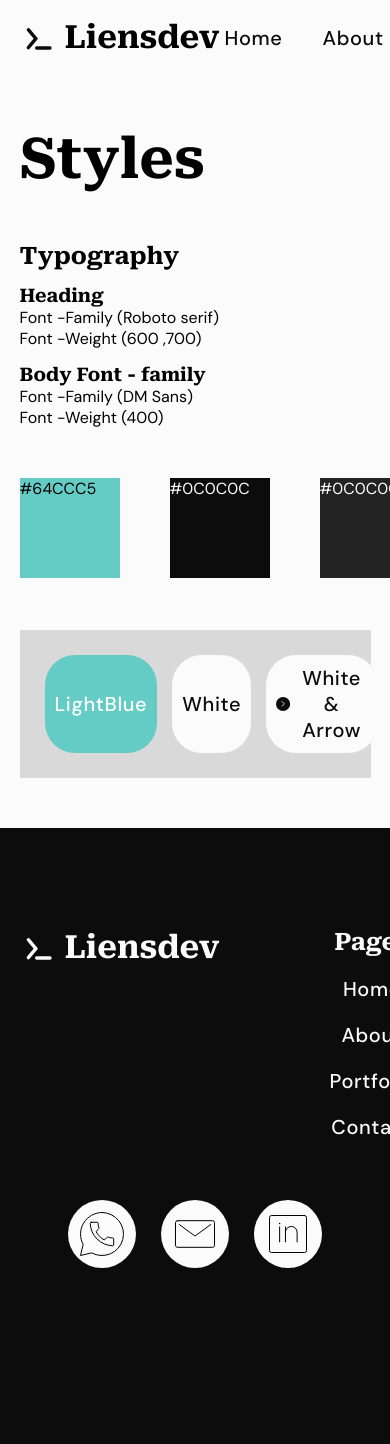
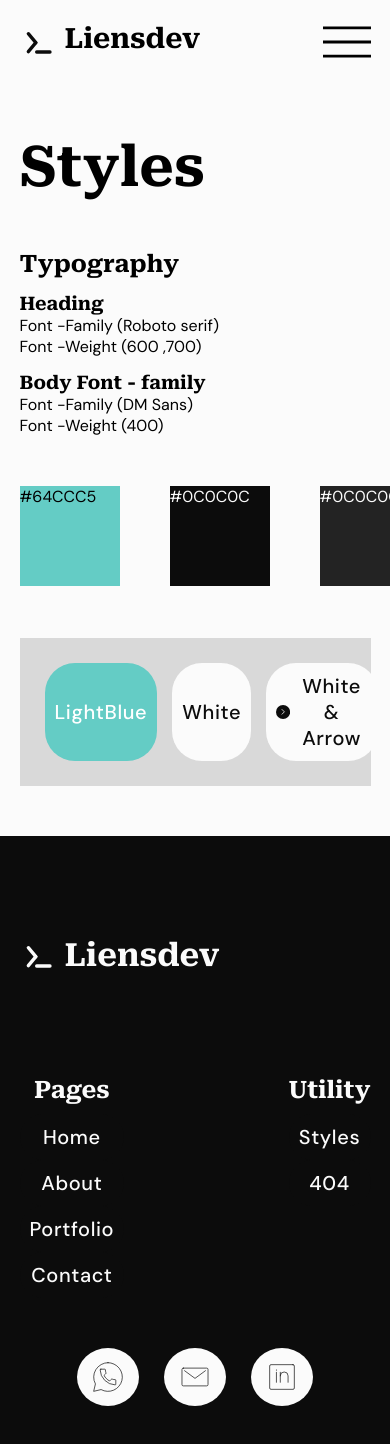
Before and after one commit to liensanchez/lienwordpress, a Vue app: page /style in a window 390 px wide. Shown: the top 1444 px of the page. Before the commit the page ends 1328 px from the top, so only its background shows below. Built offline with nearby package versions, Linux system fonts and the light colour scheme.

Commit message:
finnished home mobile

```diff
--- a/src/components/Home/HomeHero.vue
+++ b/src/components/Home/HomeHero.vue
@@ -253,5 +253,79 @@
             }
         }
     }
+
+    @media (max-width: 768px) {
+        .hero-content {
+            flex-direction: column-reverse;
+
+            .left-hero {
+                max-width: 100%;
+                h1 {
+                    font-size: 48px;
+                }
+
+                .dev-roles {
+
+                    .text-container {
+                        height: 36px;
+
+                        h2 {
+                            color: var(--color-light-blue);
+                            font-size: 36px;
+                            white-space: nowrap;
+                        }
+
+                        .frontend {
+                            margin-top: 0; // Start from the default position
+                            animation: moveUp 8s infinite; // Apply the animation and make it infinite
+
+                            // Keyframes for the animation
+                            @keyframes moveUp {
+                                0%,
+                                20% {
+                                    margin-top: 0; // Start with the first title and stay for 2 seconds (20% of 6s = 1.2s)
+                                }
+                                33%,
+                                53% {
+                                    margin-top: -55px; // Show the second title and stay for 2 seconds
+                                }
+                                66%,
+                                86% {
+                                    margin-top: -115px; // Show the third title and stay for 2 seconds
+                                }
+                                100% {
+                                    margin-top: 0; // Loop back to the first title
+                                }
+                            }
+                        }
+                    }
+
+                    .text-static {
+                        font-size: 36px;
+                    }
+                }
+            }
+
+            .hero-right {
+                .ring-third {
+                    .ring-two {
+                        .ring-one {
+                            .img-holder {
+                                height: 250px;
+                                width: 250px;
+
+                                img {
+                                    width: 250px;
+                                    height: 350px;
+                                    margin-left: -5px;
+                                    margin-top: -45px;
+                                }
+                            }
+                        }
+                    }
+                }
+            }
+        }
+    }
 }
 </style>
--- a/src/components/Home/Projects.vue
+++ b/src/components/Home/Projects.vue
@@ -103,7 +103,7 @@ export default {
         gap: 30px; /* Adjust the gap as needed */
 
         .showcase-project-card {
-            background: var(--color-light-alt);
+            /* background: var(--color-light-alt); */
             padding: 20px;
             display: flex;
             flex-direction: column;
@@ -176,5 +176,50 @@ export default {
 
         @include basic-btn(var(--color-dark), 5px 25px, var(--color-light));
     }
+
+    @media (max-width: 768px) {
+        padding: 45px 0;
+
+        h2 {
+            font-size: 32px;
+        }
+
+        .showcase-projects-list {
+            display: flex;
+            flex-direction: column;
+
+            .showcase-project-card {
+                padding: 10px;
+                gap: 5px;
+
+                .showcase-card-img {
+                    background-size: cover;
+                    height: 240px;
+                }
+
+                &:nth-child(odd) {
+                    margin-top: 0px;
+                }
+
+                &:nth-child(even) {
+                    margin-top: 0px;
+                    margin-bottom: 0px;
+                }
+
+                &:hover {
+                    transform: scale(1.05);
+
+                    .arrow,
+                    .dark-bg {
+                        opacity: 1;
+                    }
+                }
+            }
+        }
+
+        .showcase-see-more {
+            margin: 0 auto;
+        }
+    }
 }
 </style>
--- a/src/components/global/Footer.vue
+++ b/src/components/global/Footer.vue
@@ -271,5 +271,25 @@ footer {
             }
         }
     }
+
+    @media (max-width: 768px) {
+        .footer-content {
+            .footer-top {
+                flex-direction: column;
+            }
+
+            .footer-bottom {
+                a {
+                    @include basic-btn(
+                        var(--color-light),
+                        5px 15px,
+                        var(--color-dark)
+                    );
+                    width: 32px;
+                    border-radius: 100%;
+                }
+            }
+        }
+    }
 }
 </style>
--- a/src/components/global/GetInTouch.vue
+++ b/src/components/global/GetInTouch.vue
@@ -15,6 +15,8 @@
     border-radius: 20px;
     padding: 20px;
     background-image: url("@/assets/CallToAction-bg.png");
+    background-size: cover;
+    background-repeat: no-repeat;
     display: flex;
     flex-direction: column;
     gap: 25px;
@@ -33,5 +35,11 @@
     .get-in-touch {
         @include basic-btn(var(--color-light), 10px 25px, var(--color-dark));
     }
+
+    @media (max-width: 768px) {
+        h2 {
+            font-size: 24px;
+        }
+    }
 }
 </style>
--- a/src/components/global/NavBar.vue
+++ b/src/components/global/NavBar.vue
@@ -2,16 +2,12 @@
 export default {
     data() {
         return {
-            menuDropdown: false,
-            menuMobile: false,
+            isActive: false,
         };
     },
     methods: {
         toggleMenu() {
-            this.menuDropdown = !this.menuDropdown;
-        },
-        toggleMobile() {
-            this.menuMobile = !this.menuMobile;
+            this.isActive = !this.isActive;
         },
     },
 };
@@ -55,12 +51,61 @@ export default {
                 </svg>
                 <h1 class="navbar-title">Liensdev</h1>
             </div>
-            <div class="header-center">
+            <div
+                :class="{
+                    'header-center': true,
+                    'header-center-active': isActive,
+                }"
+            >
                 <a class="header-btn-center" href="#">Home</a>
                 <a class="header-btn-center" href="#">About</a>
                 <a class="header-btn-center" href="#">Portfolio</a>
                 <a class="header-btn-right" href="#">Contact</a>
             </div>
+            <button class="mobile-menu" v-on:click="toggleMenu">
+                <svg
+                    v-if="!isActive"
+                    fill="#000000"
+                    width="48px"
+                    height="48px"
+                    viewBox="0 0 1920 1920"
+                    xmlns="http://www.w3.org/2000/svg"
+                >
+                    <g id="SVGRepo_bgCarrier" stroke-width="0"></g>
+                    <g
+                        id="SVGRepo_tracerCarrier"
+                        stroke-linecap="round"
+                        stroke-linejoin="round"
+                    ></g>
+                    <g id="SVGRepo_iconCarrier">
+                        <path
+                            d="M1920 1468.412v112.94H0v-112.94h1920Zm0-564.706v112.941H0V903.706h1920ZM1920 339v112.941H0V339h1920Z"
+                            fill-rule="evenodd"
+                        ></path>
+                    </g>
+                </svg>
+                <svg
+                    v-else
+                    fill="#000000"
+                    width="48px"
+                    height="48px"
+                    viewBox="0 0 1920 1920"
+                    xmlns="http://www.w3.org/2000/svg"
+                >
+                    <g id="SVGRepo_bgCarrier" stroke-width="0"></g>
+                    <g
+                        id="SVGRepo_tracerCarrier"
+                        stroke-linecap="round"
+                        stroke-linejoin="round"
+                    ></g>
+                    <g id="SVGRepo_iconCarrier">
+                        <path
+                            d="M1827.701 0 960.065 867.636 92.3 0 0 92.168l867.636 867.767L0 1827.57 92.299 1920l867.766-867.766L1827.701 1920l92.168-92.43-867.635-867.635 867.635-867.767z"
+                            fill-rule="evenodd"
+                        ></path>
+                    </g>
+                </svg>
+            </button>
         </div>
     </header>
 </template>
@@ -97,6 +142,54 @@ header {
                 );
             }
         }
+
+        .mobile-menu {
+            display: none;
+        }
+    }
+
+    @media (max-width: 768px) {
+        .header-content {
+
+            .header-left {
+                svg {
+                    position: relative;
+                    z-index: 15;
+                }
+                h1 {
+                    font-size: 28px;
+                    position: relative;
+                    z-index: 15;
+                }
+            }
+            .header-center {
+                position: absolute;
+                width: 100vw;
+                height: 100vh;
+                z-index: 10;
+                background-color: var(--color-light);
+                left: 0;
+                top: -100%;
+                flex-direction: column;
+                justify-content: center;
+                align-items: center;
+                transition: top 0.5s ease;
+            }
+
+            .header-center-active {
+                top: 0;
+            }
+
+            .mobile-menu {
+                position: relative;
+                display: flex;
+                justify-content: center;
+                align-items: center;
+                border: none;
+                background: none;
+                z-index: 15;
+            }
+        }
     }
 }
 </style>
--- a/src/views/Home.vue
+++ b/src/views/Home.vue
@@ -21,7 +21,7 @@ export default {
 <template>
     <NavBar />
     <HomeHero id="about" />
-    <Projects id="projects"/>
+    <Projects id="projects" />
     <Testimonials />
     <GetInTouch />
     <Footer />
```
Also changed, not shown: src/components/Home/Testimonials.vue (+28 -12 lines), src/assets/caro.jpeg (added), src/assets/juli.jpeg (added).
